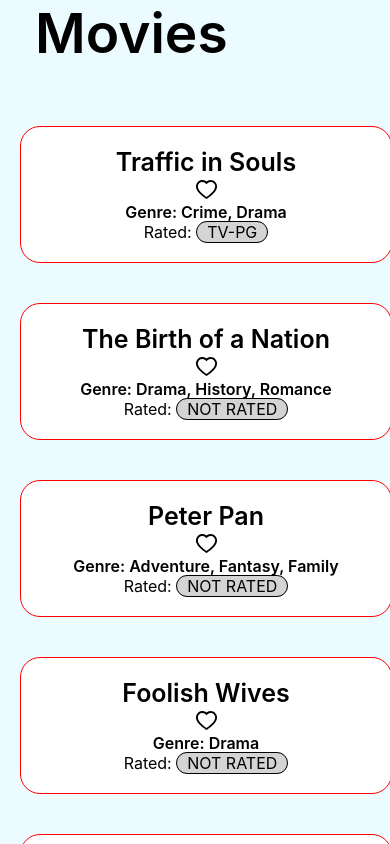
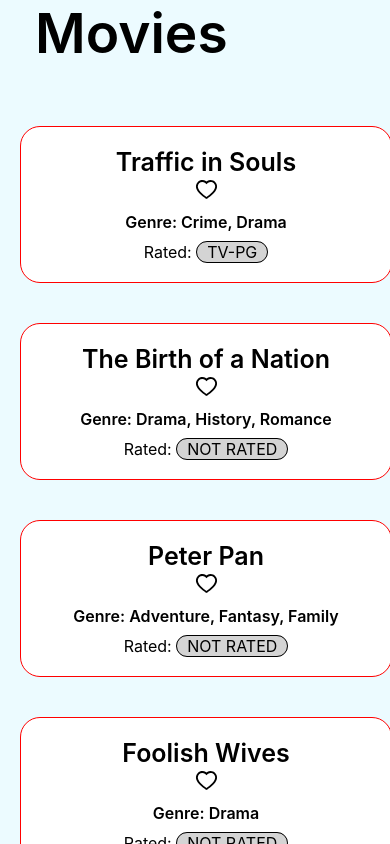
Before and after one commit to ViditChawda/flexxited-task, a React (Create React App) app: page / in a window 390 px wide. Shown: the top 844 px of the page. Built offline with nearby package versions, Linux system fonts and the light colour scheme.

Commit message:
margin-top

```diff
--- a/src/styles/moviecard.css
+++ b/src/styles/moviecard.css
@@ -49,10 +49,12 @@
     }
 
     .genre {
+        margin-top: 10px;
         text-align: center;
     }
 
     .ratedWrapper {
+        margin-top: 10px;
         text-align: center;
     }
 }
```
